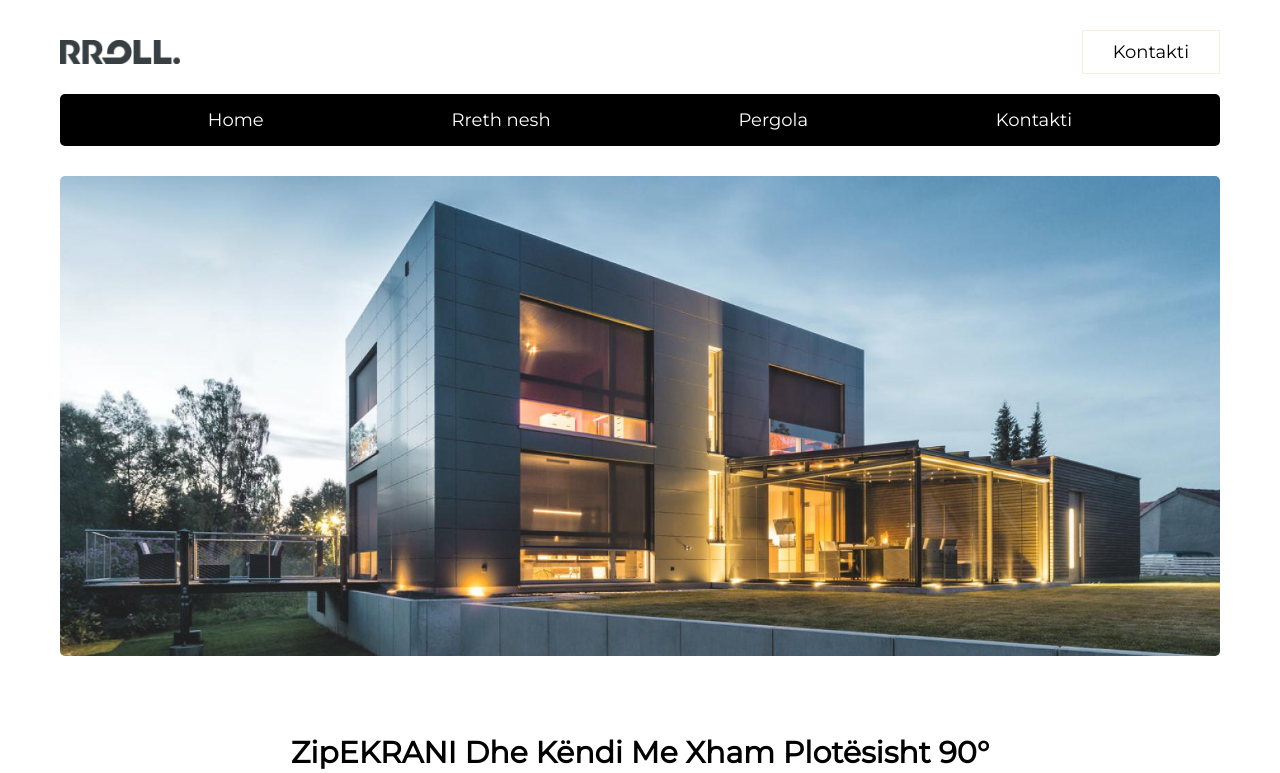
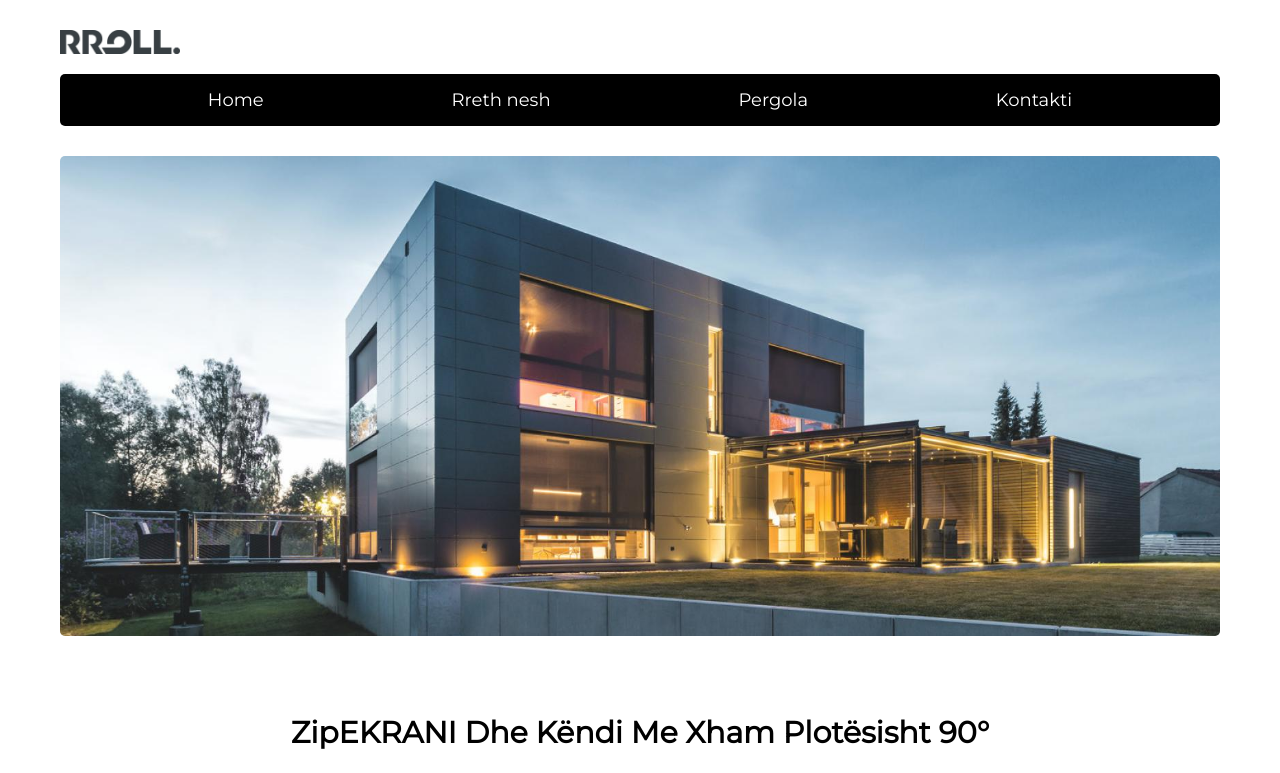
Before and after one commit to labidush/site1, a plain HTML site: page rrolleu.html in a window 1280 px wide. Shown: the top 773 px of the page. Drawn offline with nearby package versions, Linux system fonts and the light colour scheme.

Commit message:
Update rrolleu.html

```diff
--- a/rrolleu.html
+++ b/rrolleu.html
@@ -23,7 +23,6 @@
 <section class="header">
    <div class="flex">
     <img src="imgs/Logo1.png" class="logo"></img>
-      <a href="#contact" class="btn">Kontakti</a>
       <div id="menu-btn" class="fas fa-bars"></div>
    </div>
 
```
